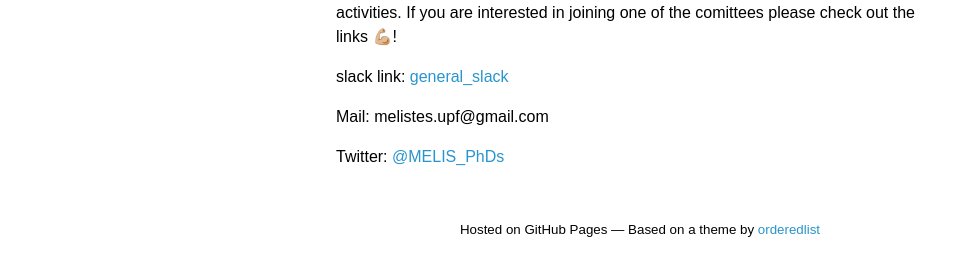
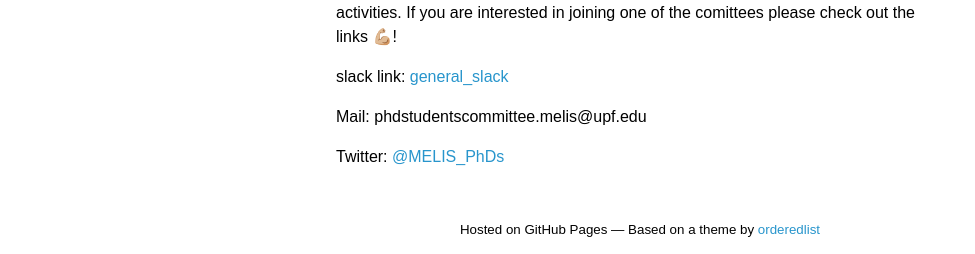
Before and after one commit to melisphdassociation/melisphdassociation.github.io, a Jekyll site: the page built from index.md, in a window 1280 px wide. Shown: the part 707-961 px from the top of the page, without its empty margins (0-975 px from the left). Built offline with Jekyll 4.4.1, drawn with Linux system fonts in a browser that asks for light colours; our own code applies the rules of GitHub Pages for plain Markdown files; the repository's description, which GitHub fills in, is left out.

Commit message:
Update index.md

```diff
--- a/index.md
+++ b/index.md
@@ -13,6 +13,6 @@ To help cover these goals we have different comittees with their own aims and ac
 
 slack link: [general_slack](https://melis-phd.slack.com/archives/C05DPSV6UKV)
 
-Mail: melistes.upf@gmail.com
+Mail: phdstudentscommittee.melis@upf.edu
 
 Twitter: [@MELIS_PhDs](https://x.com/MELIS_PhDs?t=K1gucV2ml7iLRrR3NukR0g&s=08)
```
